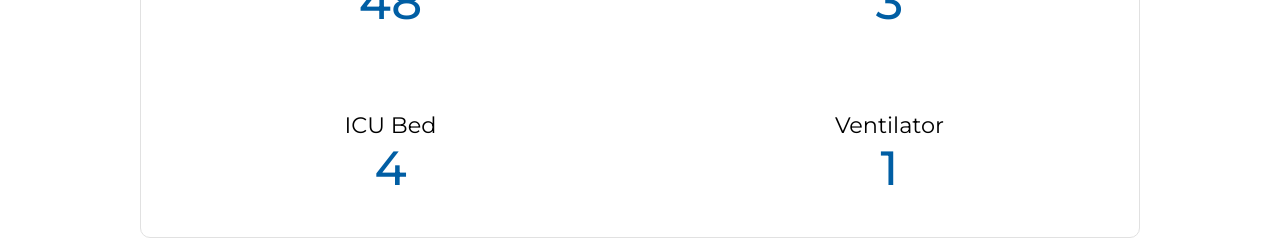
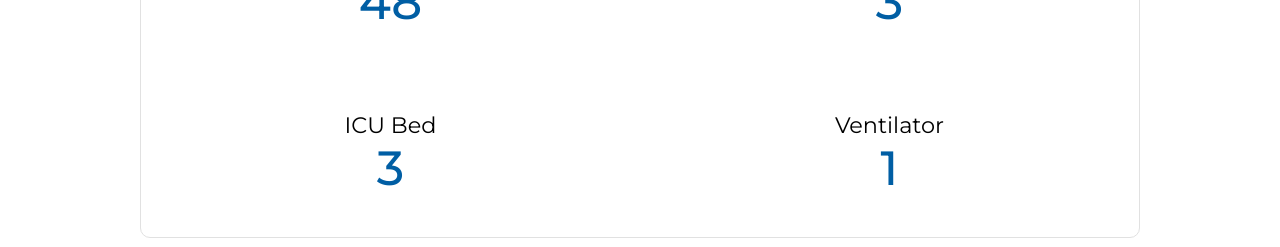
Before and after one commit to nivedin/mbhHospital, a React (Create React App) app: page / in a window 1280 px wide. Shown: the part 1180-1427 px from the top of the page. Built offline with nearby package versions, Linux system fonts and the light colour scheme.

Commit message:
minor changes 9 after sroll to top -  domain change

```diff
--- a/src/App.js
+++ b/src/App.js
@@ -11,11 +11,13 @@ import FloatingEmergency from "./components/Common/FloatingEmergency";
 import Footer from "./components/Common/Footer";
 import Appointment from "./pages/Appointment";
 import Application from "./pages/Application";
+import ScrollToTop from "./components/Common/ScrollToTop";
 
 function App() {
   return (
     <div className="App">
       <Router>
+        <ScrollToTop />
         <Header />
         <Switch>
           <Route exact path="/">
--- /dev/null
+++ b/src/components/Common/ScrollToTop.js
@@ -0,0 +1,12 @@
+import { useEffect } from "react";
+import { useLocation } from "react-router-dom";
+
+export default function ScrollToTop() {
+  const { pathname } = useLocation();
+
+  useEffect(() => {
+    window.scrollTo(0, 0);
+  }, [pathname]);
+
+  return null;
+}
--- a/src/pages/Home.js
+++ b/src/pages/Home.js
@@ -124,7 +124,7 @@ function Home() {
               </div>
               <div className="cdCount">
                 <span>ICU Bed</span>
-                <CountUp end={4} duration={7} />
+                <CountUp end={3} duration={7} />
               </div>
               <div className="cdCount">
                 <span>Ventilator</span>
```
Also changed, not shown: 6 other files (tests, documents, lock files or other folders).
